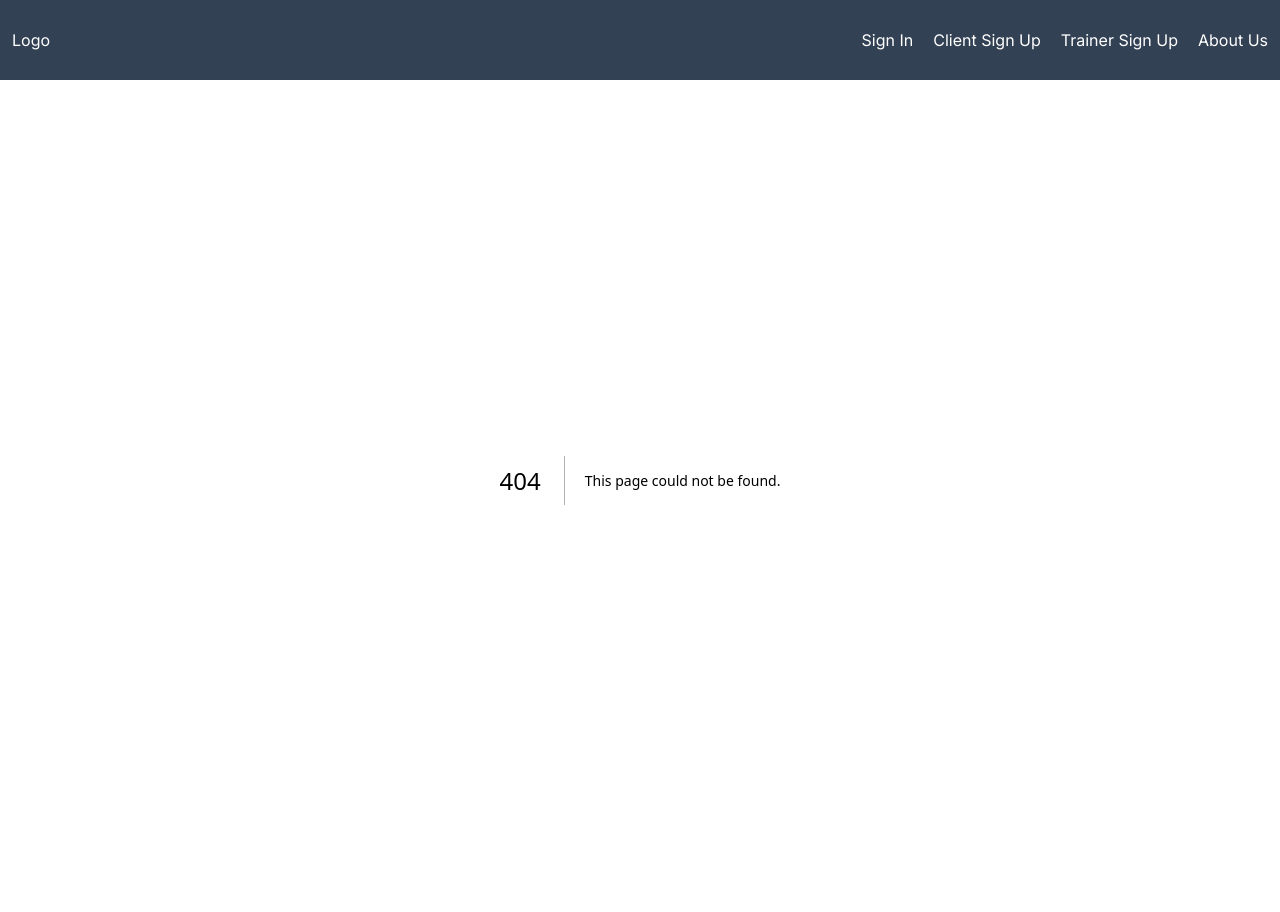
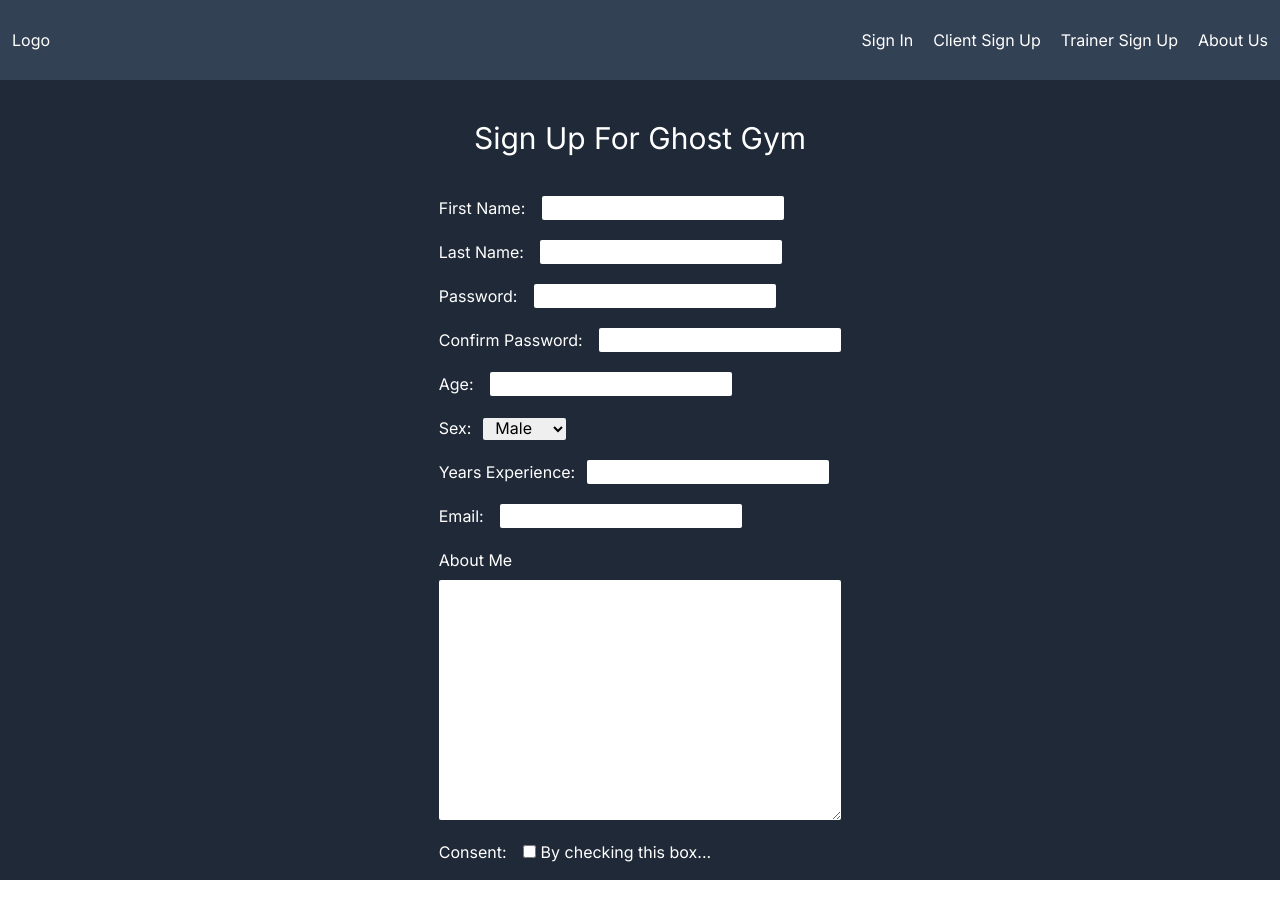
Before and after one commit to Apurcell88/ghost-gym, a Next.js app: page /sign-up/trainer in a window 1280 px wide. Before the commit this address had no page. Before the commit the page ends 880 px from the top, so only its background shows below. Built offline with nearby package versions, Linux system fonts and the light colour scheme.

Commit message:
restructured file system. Added trainer form and styled

```diff
--- a/app/(components)/Nav.jsx
+++ b/app/(components)/Nav.jsx
@@ -14,10 +14,10 @@
         </Link>
 
         {/* will need a sign up form */}
-        <Link href="/client-sign-up">
+        <Link href="/sign-up/client">
           <button>Client Sign Up</button>
         </Link>
-        <Link href="/trainer-sign-up">
+        <Link href="/sign-up/trainer">
           <button>Trainer Sign Up</button>
         </Link>
         <Link href="/about">
--- a/app/page.jsx
+++ b/app/page.jsx
@@ -21,12 +21,12 @@
         is your ultimate fitness hub.
       </p>
       <article className="flex gap-7">
-        <Link href="/client-sign-up">
+        <Link href="/sign-up/client">
           <button className="bg-slate-700 text-white w-28 h-16 text-xl rounded-md">
             Client
           </button>
         </Link>
-        <Link href="/trainer-sign-up">
+        <Link href="/sign-up/trainer">
           <button className="bg-slate-700 text-white w-28 h-16 text-xl rounded-md">
             Trainer
           </button>
--- a/app/client-sign-up/page.jsx
+++ b/app/sign-up/client/page.jsx
@@ -18,7 +18,7 @@
   };
 
   return (
-    <section className="bg-gray-800 h-screen flex flex-col items-center">
+    <section className="bg-gray-800 h-full flex flex-col items-center">
       <h1 className="text-center text-white text-3xl py-10">
         Sign Up For Ghost Gym
       </h1>
@@ -140,6 +140,19 @@
           ></textarea>
         </div>
 
+        <div className="flex flex-col gap-2">
+          <label htmlFor="goals" className="sign-up-form--label">
+            Do you have any restrictions or medical needs?
+          </label>
+          <textarea
+            className="sign-up-form--input"
+            name="goals"
+            id="goals"
+            cols="10"
+            rows="10"
+          ></textarea>
+        </div>
+
         <div>
           <label htmlFor="consent" className="sign-up-form--label">
             Consent:{" "}
@@ -148,7 +161,7 @@
           <span> By checking this box...</span>
         </div>
 
-        <div className="self-center text-lg">
+        <div className="self-center text-xl pb-5 hover:text-purple-400">
           <input type="submit" className="hover:cursor-pointer" />
         </div>
       </form>
--- /dev/null
+++ b/app/sign-up/trainer/page.jsx
@@ -0,0 +1,156 @@
+"use client";
+
+const trainerSignUpForm = () => {
+  const handleChange = (e) => {};
+
+  const handleSubmit = (e) => {};
+
+  const signUpData = {
+    firstName: "",
+    lastName: "",
+    password: "",
+    confirmPassword: "",
+    age: 1,
+    sex: "",
+    yearsExperience: 1,
+    email: "",
+    aboutMe: "",
+  };
+
+  return (
+    <section className="bg-gray-800 h-screen flex flex-col items-center">
+      <h1 className="text-center text-white text-3xl py-10">
+        Sign Up For Ghost Gym
+      </h1>
+      <form className="flex flex-col gap-5 text-white">
+        <div>
+          <label htmlFor="firstName" className="sign-up-form--label">
+            First Name:{" "}
+          </label>
+          <input
+            type="text"
+            id="firstName"
+            name="firstName"
+            className="sign-up-form--input"
+            required
+          />
+        </div>
+
+        <div>
+          <label htmlFor="lastName" className="sign-up-form--label">
+            Last Name:{" "}
+          </label>
+          <input
+            type="text"
+            id="lastName"
+            name="lastName"
+            className="sign-up-form--input"
+            required
+          />
+        </div>
+
+        <div>
+          <label htmlFor="password" className="sign-up-form--label">
+            Password:{" "}
+          </label>
+          <input
+            type="password"
+            id="password"
+            name="password"
+            className="sign-up-form--input"
+            required
+          />
+        </div>
+
+        <div>
+          <label htmlFor="confirmPassword" className="sign-up-form--label">
+            Confirm Password:{" "}
+          </label>
+          <input
+            type="password"
+            id="confirmPassword"
+            name="confirmPassword"
+            className="sign-up-form--input"
+            required
+          />
+        </div>
+
+        <div>
+          <label htmlFor="age" className="sign-up-form--label">
+            Age:{" "}
+          </label>
+          <input
+            type="number"
+            id="age"
+            name="age"
+            className="sign-up-form--input"
+            required
+          />
+        </div>
+
+        <div>
+          <label htmlFor="sex" className="sign-up-form--label">
+            Sex:
+          </label>
+          <select name="sex" id="sex" className="sign-up-form--input">
+            <option value="male">Male</option>
+            <option value="female">Female</option>
+          </select>
+        </div>
+
+        <div>
+          <label htmlFor="experience" className="sign-up-form--label">
+            Years Experience:
+          </label>
+          <input
+            type="number"
+            id="experience"
+            name="experience"
+            className="sign-up-form--input"
+            required
+          />
+        </div>
+
+        <div>
+          <label htmlFor="email" className="sign-up-form--label">
+            Email:{" "}
+          </label>
+          <input
+            type="email"
+            id="email"
+            name="email"
+            className="sign-up-form--input"
+            required
+          />
+        </div>
+
+        <div className="flex flex-col gap-2">
+          <label htmlFor="about" className="sign-up-form--label">
+            About Me
+          </label>
+          <textarea
+            className="sign-up-form--input"
+            name="about"
+            id="about"
+            cols="10"
+            rows="10"
+          ></textarea>
+        </div>
+
+        <div>
+          <label htmlFor="consent" className="sign-up-form--label">
+            Consent:{" "}
+          </label>
+          <input type="checkbox" id="consent" name="consent" required />
+          <span> By checking this box...</span>
+        </div>
+
+        <div className="self-center text-xl hover:text-purple-400">
+          <input type="submit" className="hover:cursor-pointer" />
+        </div>
+      </form>
+    </section>
+  );
+};
+
+export default trainerSignUpForm;
```
